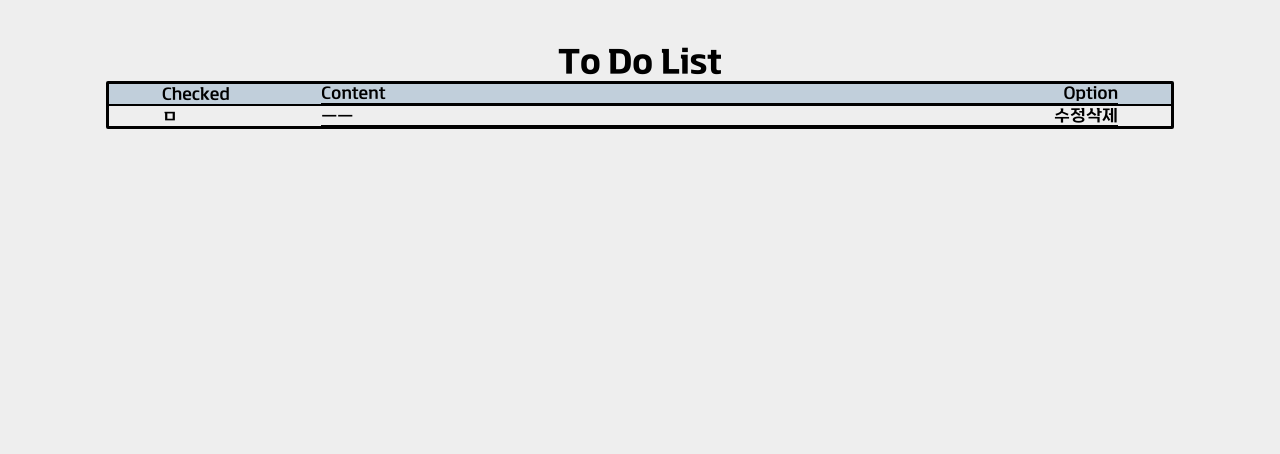
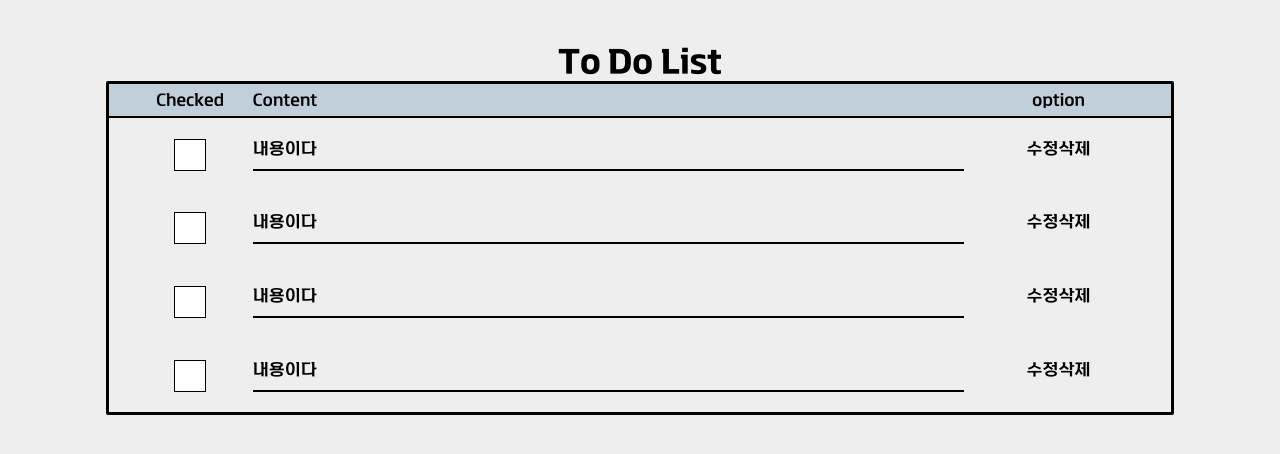
Before and after one commit to ptk5758/PTDL, a React (Create React App) app: page / in a window 1280 px wide. Shown: the top 454 px of the page. Built offline with nearby package versions, Linux system fonts and the light colour scheme.

Commit message:
퍼블리싱 1차

```diff
--- a/src/App.js
+++ b/src/App.js
@@ -8,25 +8,29 @@ function App() {
       </div>
       <div className='board'>
         <div className='head'>
-          <div className='left'>
-            <p>Checked</p>
-          </div>
-          <div className='right'>
-            <p>Content</p>
-            <p>Option</p>
-          </div>
+          <div className='left'><p>Checked</p></div>
+          <div className='middle'><p>Content</p></div>
+          <div className='right'><p>option</p></div>
         </div>
         <div className='list'>
-          <div className='left'>
-            <p>ㅁ</p>
-          </div>
-          <div className='right'>
-            <p>ㅡㅡ</p>
-            <div className='opt'>
-              <p>수정</p>
-              <p>삭제</p>
-            </div>
-          </div>
+          <div className='left'><p className='chk-box'>&nbsp;</p></div>
+          <div className='middle'><p>내용이다</p></div>
+          <div className='right'><p>수정</p><p>삭제</p></div>
+        </div>
+        <div className='list'>
+          <div className='left'><p className='chk-box'>&nbsp;</p></div>
+          <div className='middle'><p>내용이다</p></div>
+          <div className='right'><p>수정</p><p>삭제</p></div>
+        </div>
+        <div className='list'>
+          <div className='left'><p className='chk-box'>&nbsp;</p></div>
+          <div className='middle'><p>내용이다</p></div>
+          <div className='right'><p>수정</p><p>삭제</p></div>
+        </div>
+        <div className='list'>
+          <div className='left'><p className='chk-box'>&nbsp;</p></div>
+          <div className='middle'><p>내용이다</p></div>
+          <div className='right'><p>수정</p><p>삭제</p></div>
         </div>
       </div>
     </div>
--- a/src/style.css
+++ b/src/style.css
@@ -12,10 +12,13 @@ body { background-color: #eeeeee; font-family: 'ROKAF-M';}
 .content { width: 100%; display: flex; flex-direction: column; align-items: center;}
 .title { margin-top: 2.7rem; }
 .title > p { font-size: 2rem; font-family: 'ROKAF-B';}
-
 .board { border : 3px solid #000000; width: 83%; border-radius: 2px; }
-.head { border-bottom: 2px solid #000000; background-color: rgb(193, 207, 219); display: flex; justify-content: center; align-items: center;}
-.list { display: flex; align-items: center; justify-content: center; }
-.board .left { width: 15%; }
-.board .right { width: 75%; display: flex; justify-content: space-between; border-bottom: 1px solid #000000;}
-.board .right .opt { display: flex; justify-content: center; }
+.board p { text-align: center; }
+.board .head { border-bottom: 2px solid #000000; background-color: rgb(193, 207, 219); display: flex; justify-content: center; align-items: center; padding: 0.4rem 0.5rem;}
+.board .list { display: flex; align-items: stretch; justify-content: center;  padding: 1.3rem 0.5rem;}
+.board .left { width: 12%; display: flex; justify-content: center;}
+/* 체크박스 */
+.board .chk-box { border: 1px solid #000000; background-color: rgb(255, 255, 255); width: 30px; height: 30px;}
+.board .middle { width: 68%; display: flex; justify-content: space-between; border-bottom: 2px solid #000000; }
+.board .head .middle { border-bottom: none; }
+.board .right { width: 18%; display: flex; justify-content: center; }
```
